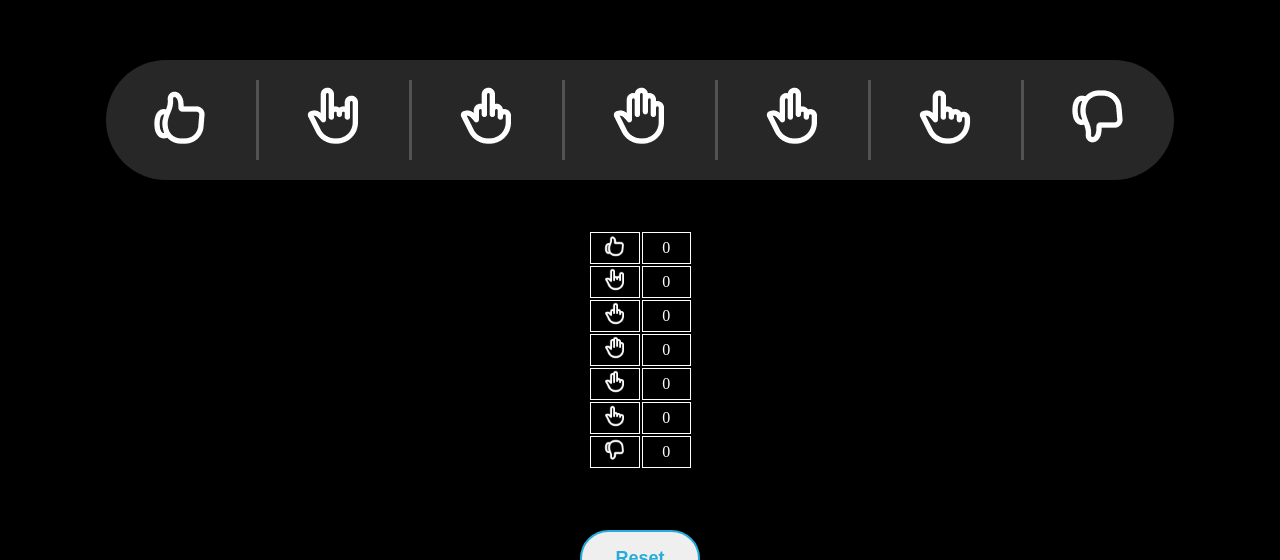
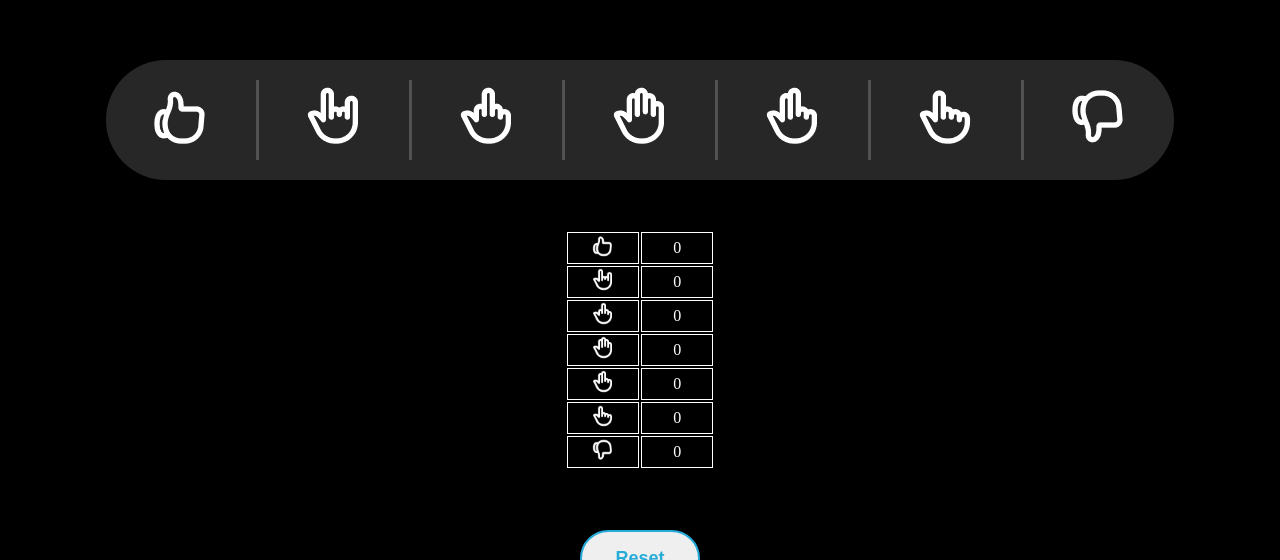
Before and after one commit to makoto1209/evaluation, a plain HTML site: page index.html in a window 1280 px wide. Shown: the part 240-800 px from the top of the page. Drawn offline with nearby package versions, Linux system fonts and the light colour scheme; a web font is replaced by a local one.

Commit message:
微修正

```diff
--- a/index.html
+++ b/index.html
@@ -67,7 +67,7 @@
     /* カウント用テーブル */
     #table_area{
         margin: 50px auto 0 auto;
-        width: 105px;
+        width: 150px;
         height: 300px;
         color: #FFFFFF;
     }
@@ -76,7 +76,7 @@
         border: 1px solid #FFFFFF;
     }
     #table_area td{
-        width: 50px;
+        width: 70px;
         text-align: center;
     }
     #count_table img{
```
